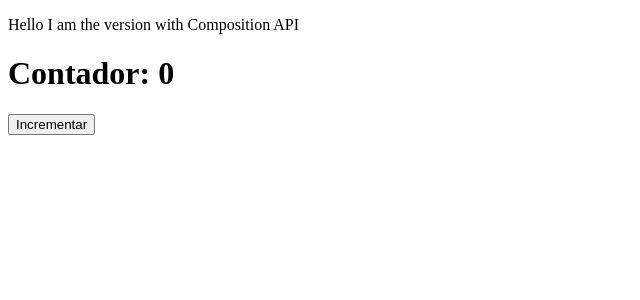
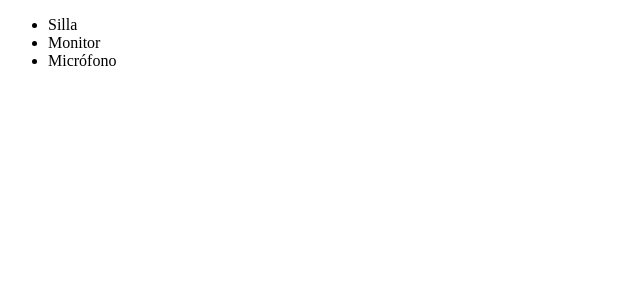
Before and after one commit to estudios-cursos-tutoriales/course-vue-three, a Vue app: page / in a window 1280 px wide. Shown: the top 300 px of the page, without its empty margins (0-640 px from the left). Built offline with nearby package versions, Linux system fonts and the light colour scheme.

Commit message:
:white_check_mark: Update

```diff
--- a/src/examples/ContadorOptions.vue
+++ b/src/examples/ContadorOptions.vue
@@ -15,6 +15,9 @@
 </script>
 
 <template>
+    <p>Objetivo: tienes que llegar a 20 clicks</p>
     <h1>Contador: {{ count }}</h1>
     <button @click="increase">Aumentar</button>
+    <p v-if="count <= 10">Vamos tu puedes</p>
+    <p v-else>Ya te falta my poco...</p>
 </template>
--- /dev/null
+++ b/src/examples/ProductsLits.vue
@@ -0,0 +1,21 @@
+<script lang="ts">
+export default {
+    data(){
+        return {
+            products: [
+                {name: 'Silla', price: 56},
+                {name: 'Monitor', price: 450},
+                {name: 'Micrófono', price: 120},
+            ]
+        }
+    },
+    methods: {},
+
+}
+</script>
+
+<template>
+    <ul>
+        <li v-for="product in products">{{ product.name }}</li>
+    </ul>
+</template>
--- a/src/main.ts
+++ b/src/main.ts
@@ -1,6 +1,8 @@
 import { createApp } from 'vue'
-import Contador from './examples/ContadorComposition.vue';
+// import Contador from './examples/ContadorComposition.vue';
+// import Contador from './examples/ContadorOptions.vue';
+import ProductsList from './examples/ProductsLits.vue';
 
-const app = createApp(Contador)
+const app = createApp(ProductsList)
 
 app.mount('#app')
```
Also changed, not shown: src/examples/ContadorComposition.vue (line endings or trailing spaces).
